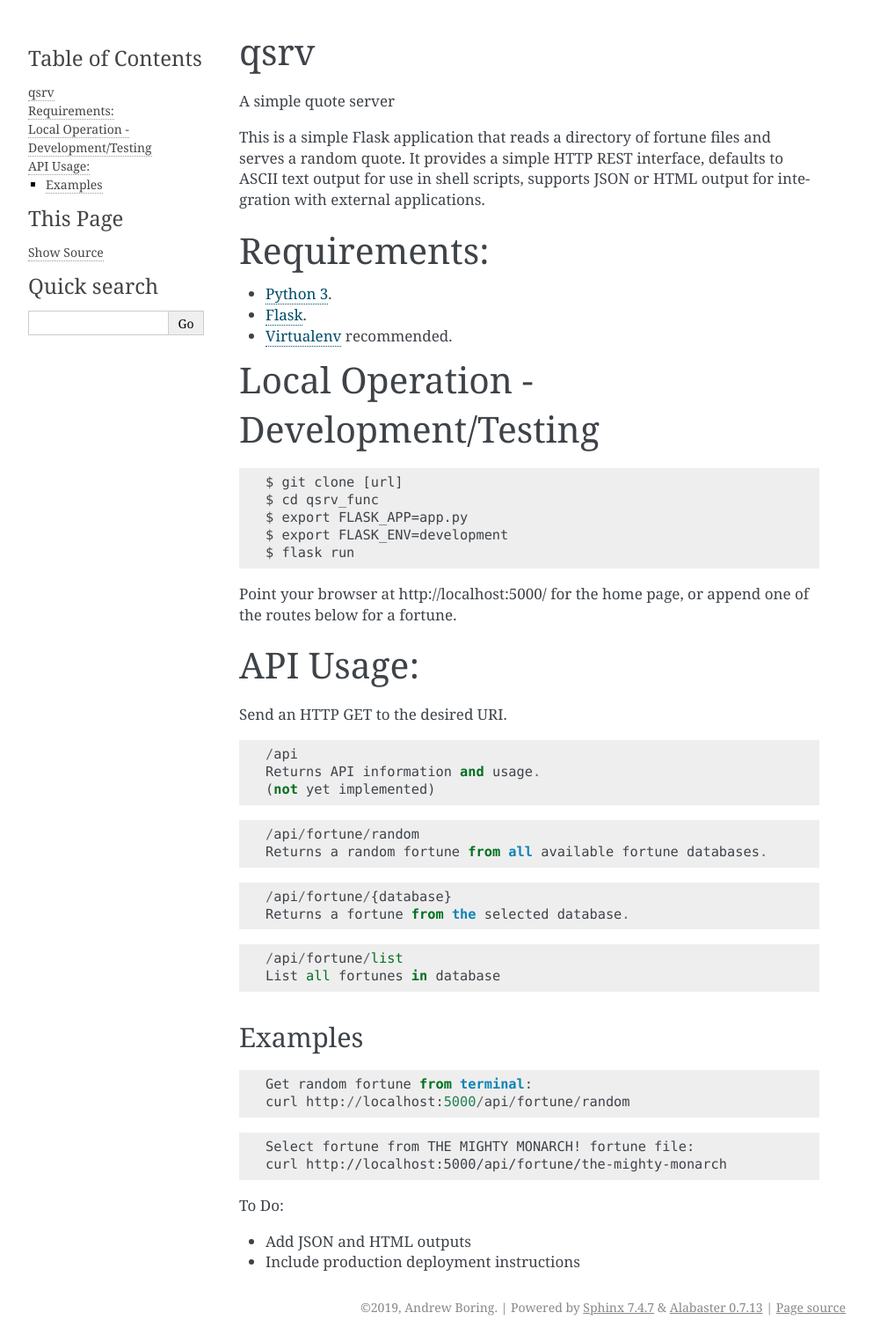
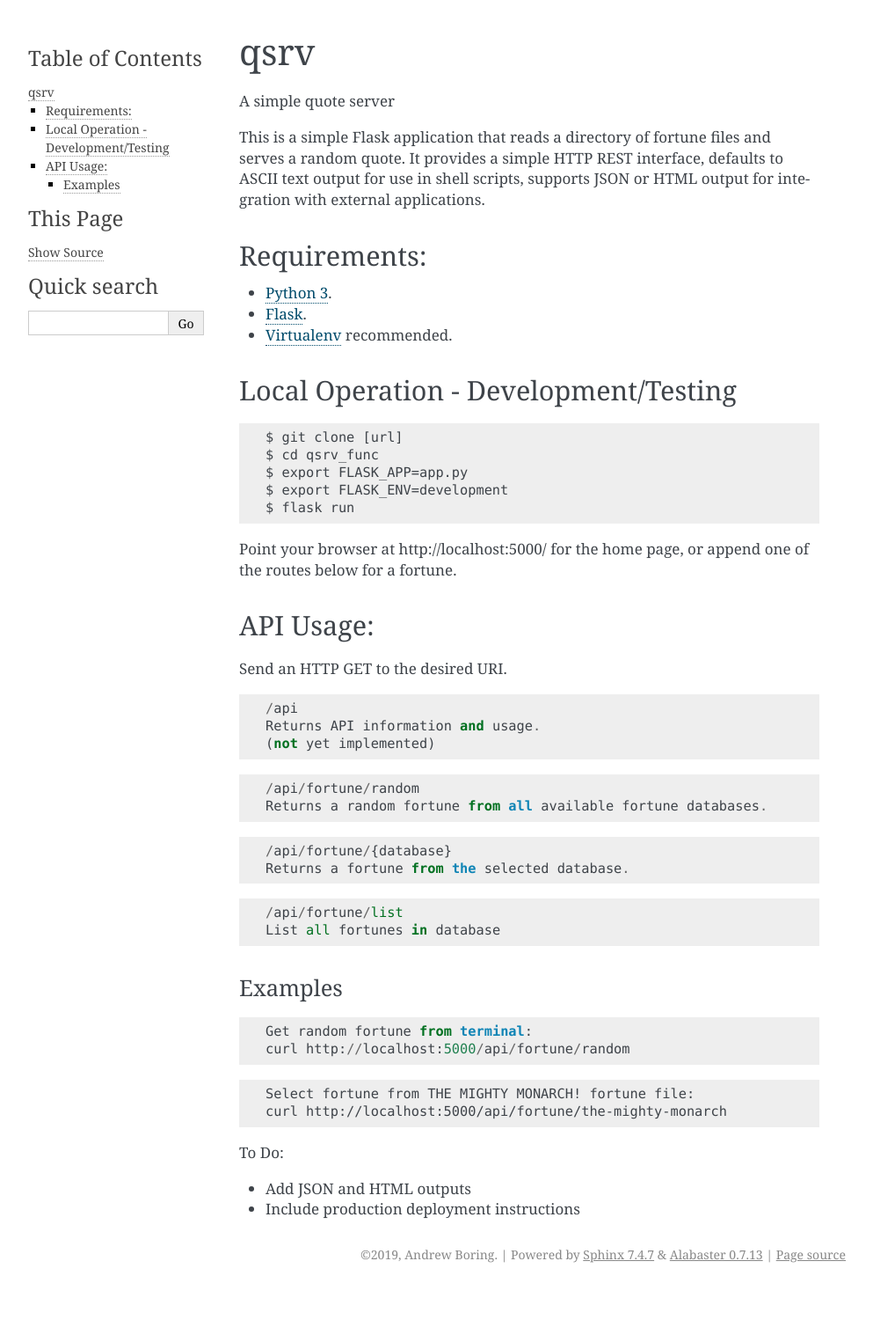
Before and after one commit to a10g/qsrv, a Sphinx documentation site: the page built from docs/index.md, in a window 1280 px wide. Shown: the whole page at 88% size, without its empty margins (148-1141 px from the left). Built offline with Sphinx 7.4.7, drawn with Linux system fonts in a browser that asks for light colours; after the commit the page ends 1465 px from its top, so only the background shows below that.

Commit message:
moar minor mods

````diff
--- a/docs/index.md
+++ b/docs/index.md
@@ -3,13 +3,13 @@ A simple quote server
 
 This is a simple Flask application that reads a directory of fortune files and serves a random quote. It provides a simple HTTP REST interface, defaults to ASCII text output for use in shell scripts, supports JSON or HTML output for integration with external applications.
 
-# Requirements:
+## Requirements:
 - [Python 3](https://www.python.org).
 - [Flask](https://palletsprojects.com/p/flask/).
 - [Virtualenv](https://docs.python-guide.org/dev/virtualenvs/) recommended.
 
 
-# Local Operation - Development/Testing
+## Local Operation - Development/Testing
 ```
 $ git clone [url]
 $ cd qsrv_func
@@ -20,7 +20,7 @@ $ flask run
 Point your browser at http://localhost:5000/ for the home page, or append one of the routes below for a fortune.
 
 
-# API Usage:
+## API Usage:
 
 Send an HTTP GET to the desired URI.
 
@@ -45,7 +45,7 @@ Returns a fortune from the selected database.
 List all fortunes in database
 ```
 
-## Examples
+### Examples
 ```
 Get random fortune from terminal:
 curl http://localhost:5000/api/fortune/random
````
